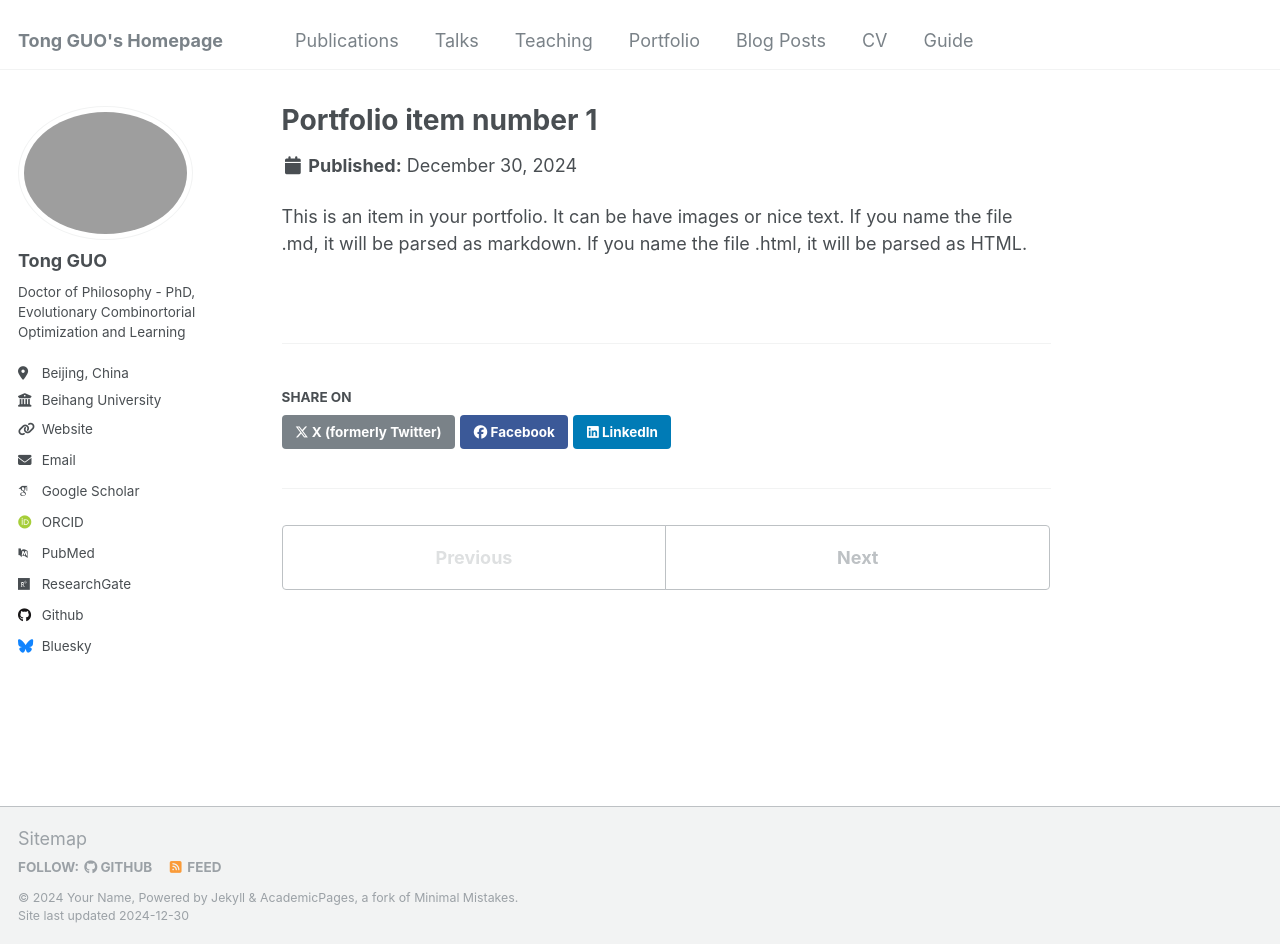
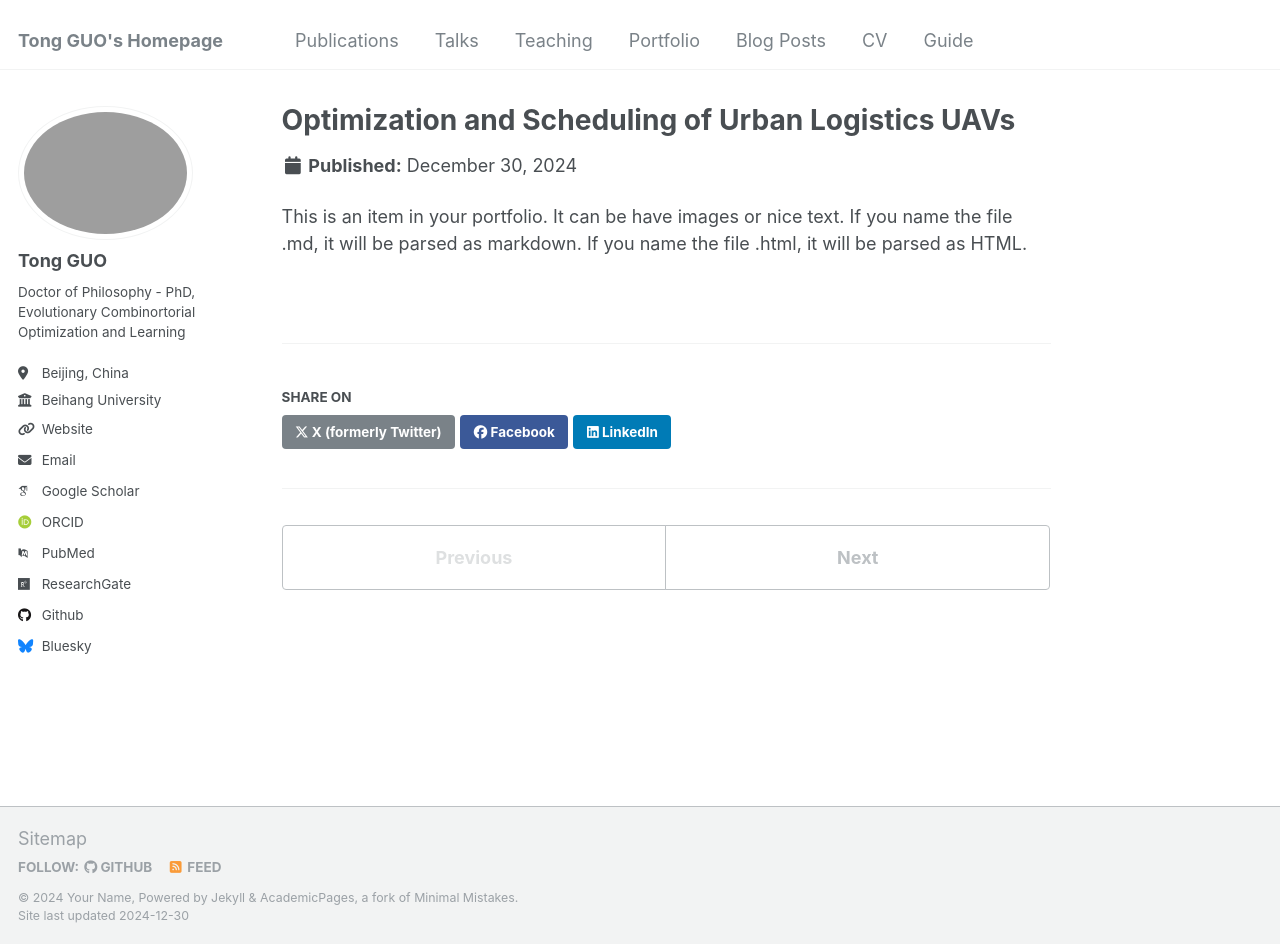
Before and after one commit to buaaguotong/buaaguotong.github.io, a Jekyll site: the page built from _portfolio/portfolio-1.md, in a window 1280 px wide and 944 px high. Built offline with Jekyll 4.4.1, drawn with Linux system fonts in a browser that asks for light colours; some web fonts are replaced.

Commit message:
Update portfolio-1.md

```diff
--- a/_portfolio/portfolio-1.md
+++ b/_portfolio/portfolio-1.md
@@ -1,6 +1,6 @@
 ---
-title: "Portfolio item number 1"
-excerpt: "Short description of portfolio item number 1<br/><img src='/images/500x300.png'>"
+title: "Optimization and Scheduling of Urban Logistics UAVs"
+excerpt: "Short description of portfolio item number 1<br/><img src='/images/Logistics_UAV.png'>"
 collection: portfolio
 ---
 
```
